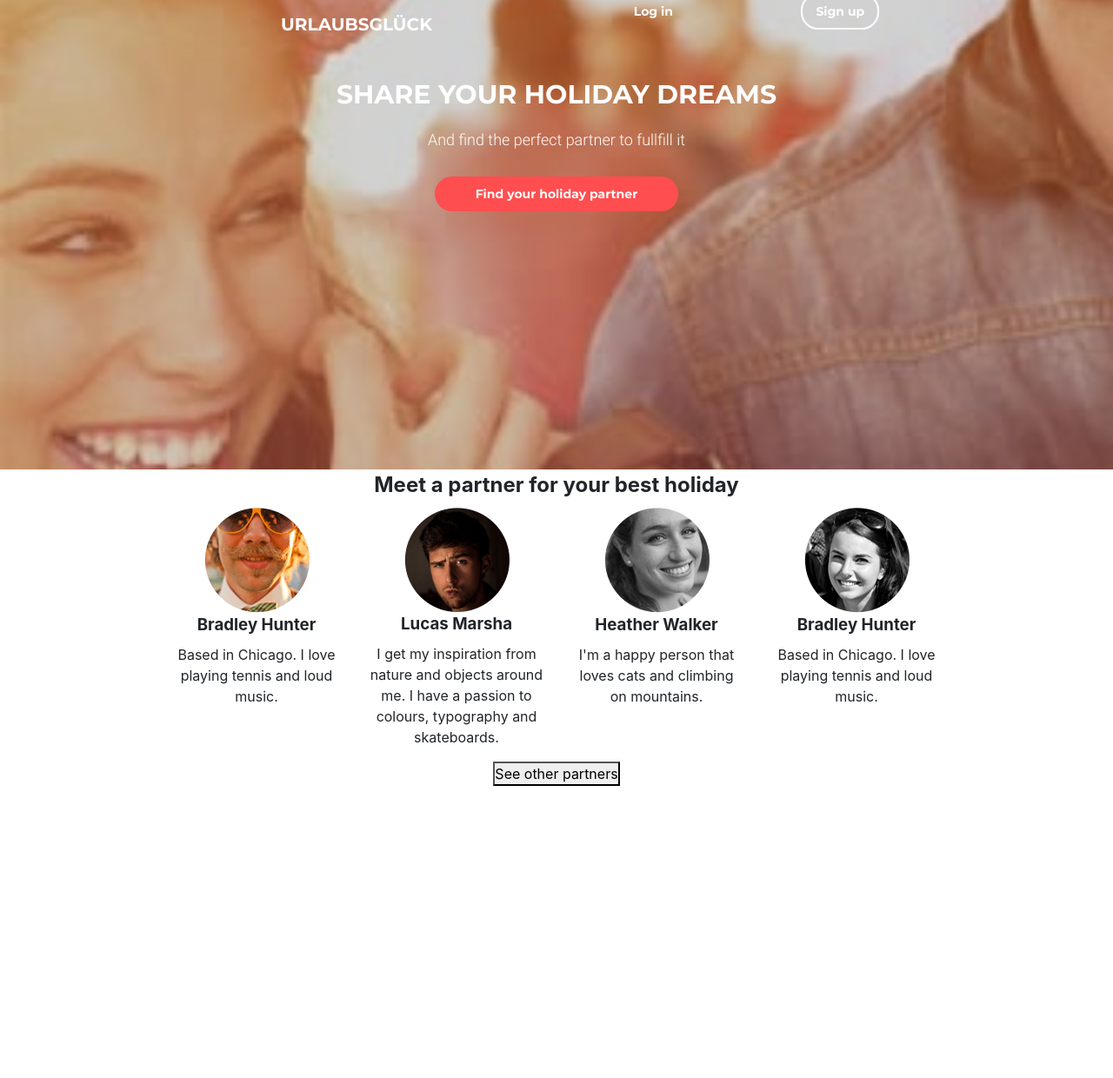
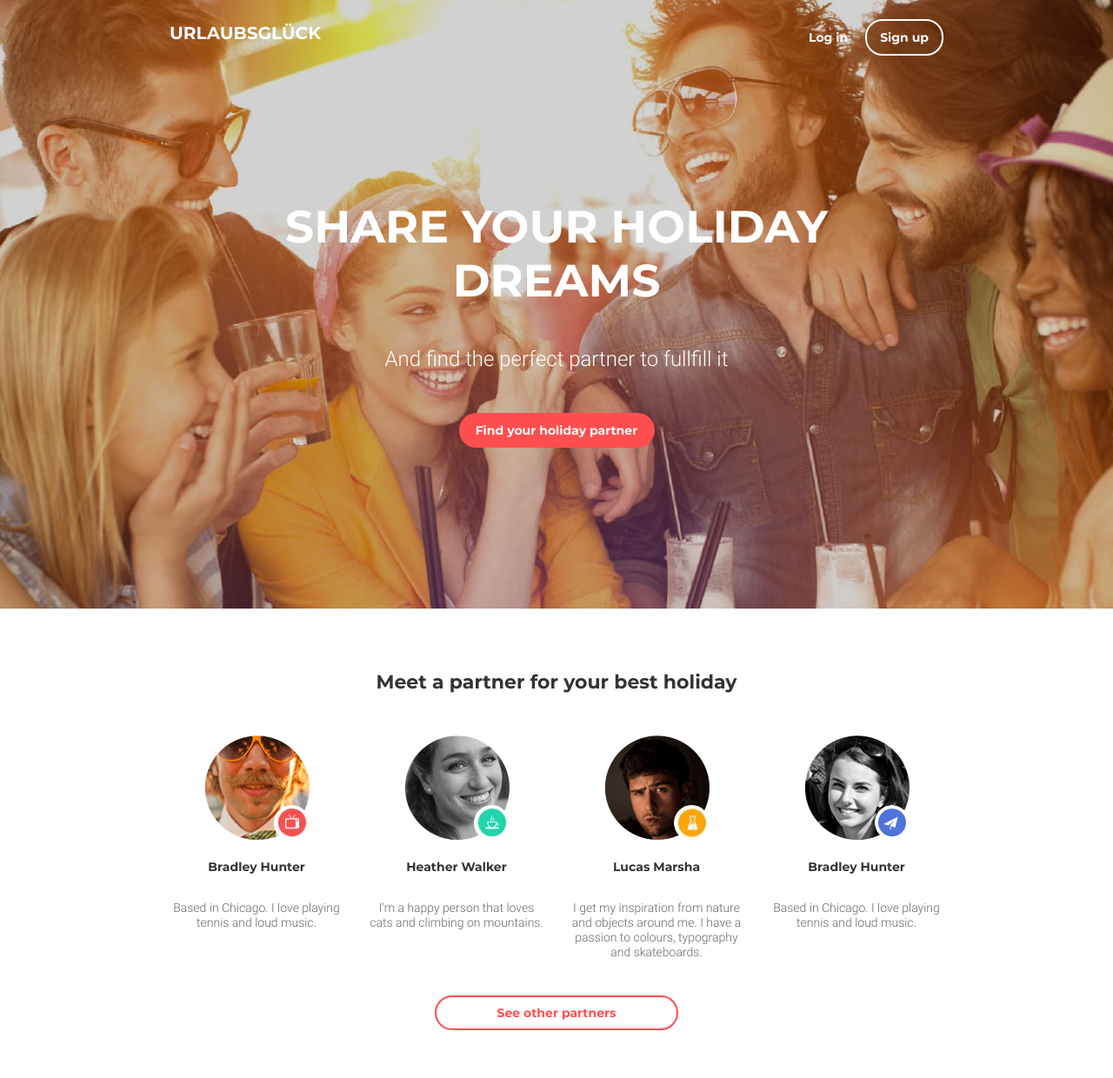
Before and after one commit to vlad-lutsenko/goit-fe-course, a plain HTML site: page module-09/index.html in a window 1280 px wide. Shown: the whole page at 87% size. Before the commit the page ends 904 px from the top, so only its background shows below. Drawn offline with Linux system fonts and the light colour scheme; files whose address does not match are found by name.

Commit message:
звідки прокрутка??

```diff
--- a/module-09/index.html
+++ b/module-09/index.html
@@ -5,16 +5,17 @@
   <meta charset="UTF-8">
   <meta name="viewport" content="width=device-width, initial-scale=1.0">
   <meta http-equiv="X-UA-Compatible" content="ie=edge">
-  <link rel="stylesheet" href="styles/bootstrap-grid.css">
+  <link rel="stylesheet" href="styles/bootstrap-grid-customized.css">
   <link rel="stylesheet" href="styles/bootstrap-reboot.css">
+  <link rel="stylesheet" href="styles/style.css">
   <link rel="stylesheet" href="styles/fonts.css">
-  <link rel="stylesheet" href="styles/style.css">
+  <link rel="stylesheet" href="styles/media.css">
 
   <title>homework-09</title>
 </head>
 
 <body>
-  <header>
+  <header class="page-header">
     <div class="container">
       <div class="row">
         <div class="col-12 col-md-6 col-lg-6">
@@ -23,14 +24,15 @@
           </h1>
         </div>
         <div class="col-12 col-md-6 col-lg-6 registration">
-          <ul class="registration-list justify-content-around">
+          <ul class="registration-list justify-content-between">
             <li class="reg-list-item"><a href="#" class="registration-item-link log-in">log in</a></li>
             <li class="reg-list-item"><a href="#" class="registration-item-link sign-up">sign up</a></li>
           </ul>
         </div>
+      </div>
+      <div class="row">
         <div class="col-12">
-          <h2 class="header-tittle">Share your
-            holiday dreams</h2>
+          <h2 class="header-tittle">Share your holiday dreams</h2>
         </div>
         <div class="col-12">
           <p class="header-text">And find the perfect partner to fullfill it</p>
@@ -40,10 +42,10 @@
     </div>
   </header>
   <main>
-    <div class="container">
+    <div class="container partner-list">
       <div class="row">
         <div class="col-12">
-          <h2>Meet a partner for your best holiday</h2>
+          <h2 class="partner-tittle">Meet a partner for your best holiday</h2>
         </div>
         <div class="col-12 col-md-6 col-lg-3">
           <div class="partners-image hunter">
@@ -52,7 +54,7 @@
           <h3 class="partners-name">Bradley Hunter</h3>
           <p class="parnters-description">Based in Chicago. I love playing tennis and loud music.</p>
         </div>
-        <div class="col-12 col-md-6 col-lg-3">
+        <div class="col-12 col-md-6 col-lg-3 order-lucas">
           <div class="partners-image lucas">
             <img src="images/partners/Lucas-min.png" alt="Lucas Marsha">
           </div>
@@ -67,13 +69,15 @@
           <h3 class="partners-name">Heather Walker</h3>
           <p class="parnters-description">I'm a happy person that loves cats and climbing on mountains.</p>
         </div>
-        <div class="col-12 col-md-6 col-lg-3">
+        <div class="col-12 col-md-6 col-lg-3 order-bradley">
           <div class="partners-image bradley">
             <img src="images/partners/Bradley-min.png" alt="Bradley Hunter">
           </div>
           <h3 class="partners-name">Bradley Hunter</h3>
           <p class="parnters-description">Based in Chicago. I love playing tennis and loud music.</p>
         </div>
+      </div>
+      <div class="row">
         <div class="col-12">
           <button class="main-button">See other partners</button>
         </div>
--- /dev/null
+++ b/module-09/styles/media.css
@@ -0,0 +1,78 @@
+@media (max-width: 767px) {
+  .registration {
+    order: -1;
+  }
+
+  .logo {
+    padding-top: 84px;
+  }
+
+  .page-header {
+    background-image: url(../images/bgrd-mobile-min.jpg);
+    background-repeat: no-repeat;
+    background-position: center;
+    height: 540px;
+  }
+
+  .parnters-description {
+    padding: 0 45px 25px;
+  }
+
+}
+
+@media (min-width: 768px) {
+  .page-header {
+    background-image: url(../images/bgrd-tablet-min.jpg);
+    background-repeat: no-repeat;
+    background-position: center;
+    height: 700px;
+  }
+
+  .logo {
+    text-align: left;
+    padding-top: 10px;
+  }
+
+  .registration {
+    justify-content: flex-end;
+  }
+
+  .header-tittle {
+    font-size: 52px;
+    line-height: 62px;
+    padding: 160px 100px 0;
+  }
+
+  .header-text {
+    font-size: 24px;
+    padding: 40px 0 35px;
+  }
+
+  .header-button {
+    width: 225px;
+  }
+
+  .partner {
+    padding: 0 138px;
+  }
+
+  .partner-tittle {
+    padding-bottom: 40px;
+  }
+
+  .order-lucas {
+    order: 2;
+  }
+
+  .order-bradley {
+    order: 3;
+  }
+}
+
+@media (min-width: 940px) {
+  .page-header {
+    background-image: url(../images/bgrd-desktop-min.jpg);
+    background-repeat: no-repeat;
+    background-position: center;
+  }
+}
--- a/module-09/styles/style.css
+++ b/module-09/styles/style.css
@@ -2,14 +2,6 @@
   box-sizing: border-box;
   padding: 0;
   margin: 0;
-}
-
-header {
-  background-image: url(../images/bgrd-mobile-min.jpg);
-  background-repeat: no-repeat;
-  background-position: center;
-  background-size: cover;
-  height: 540px;
 }
 
 .logo-link {
@@ -18,12 +10,20 @@ header {
   font-family: 'Montserrat', sans-serif;
   font-weight: 700;
   font-size: 20px;
+  line-height: 24px;
   color: #ffffff;
+}
+
+.registration {
+  display: flex;
+  justify-content: center;
 }
 
 .registration-list {
   display: flex;
   list-style: none;
+  width: 155px;
+  padding-top: 30px;
 }
 
 .reg-list-item::first-letter {
@@ -51,9 +51,10 @@ header {
   font-family: 'Montserrat', sans-serif;
   font-weight: 700;
   font-size: 30px;
+  letter-spacing: 0;
   line-height: 36px;
   text-align: center;
-  padding-top: 35px;
+  padding: 35px 0 0;
 }
 
 .header-text {
@@ -63,7 +64,7 @@ header {
   font-size: 18px;
   line-height: 22px;
   text-align: center;
-  padding:15px 50px;
+  padding: 0 35px 0;
 }
 
 .header-button {
@@ -92,3 +93,95 @@ header {
   padding: 72px 0 20px;
   color: #333333;
 }
+
+.partners-name {
+  color: #ffffff;
+  font-family: 'Montserrat', sans-serif;
+  font-weight: 700;
+  font-size: 14px;
+  color: #333333;
+  padding: 20px 0 20px;
+}
+
+.parnters-description {
+  padding: 0 0 25px;
+  color: #666666;
+  font-family: 'Roboto', sans-serif;
+  font-weight: 300;
+  font-size: 14px;
+  line-height: 17px;
+  text-align: center;
+}
+
+.partners-image {
+  position: relative;
+  display: block;
+  width: 121px;
+  height: 121px;
+  margin: 0 auto;
+}
+
+.hunter::after {
+  display: block;
+  content: "";
+  width: 41px;
+  height: 41px;
+  background-image: url(../images/icons/tv-min.jpg);
+  background-position: center;
+  position: absolute;
+  border-radius: 41px;
+  right: 0;
+  bottom: 0;
+}
+
+.lucas::after {
+  display: block;
+  content: "";
+  width: 41px;
+  height: 41px;
+  background-image: url(../images/icons/colb-min.jpg);
+  background-position: center;
+  position: absolute;
+  border-radius: 41px;
+  right: 0;
+  bottom: 0;
+}
+
+.heather::after {
+  display: block;
+  content: "";
+  width: 41px;
+  height: 41px;
+  background-image: url(../images/icons/cup-min.jpg);
+  background-position: center;
+  position: absolute;
+  border-radius: 41px;
+  right: 0;
+  bottom: 0;
+}
+
+.bradley::after {
+  display: block;
+  content: "";
+  width: 41px;
+  height: 41px;
+  background-image: url(../images/icons/tgram-min.png);
+  background-position: center;
+  position: absolute;
+  border-radius: 41px;
+  right: 0;
+  bottom: 0;
+}
+
+.main-button {
+  width: 280px;
+  height: 40px;
+  border-radius: 20px;
+  border:solid 2px #ff4e50;;
+  color: #ff4e50;
+  background: transparent;
+  margin-bottom: 55px;
+  font-family: 'Montserrat', sans-serif;
+  font-weight: 700;
+  font-size: 14px;
+}
```
Also changed, not shown: module-09/styles/bootstrap-grid-customized.css.
